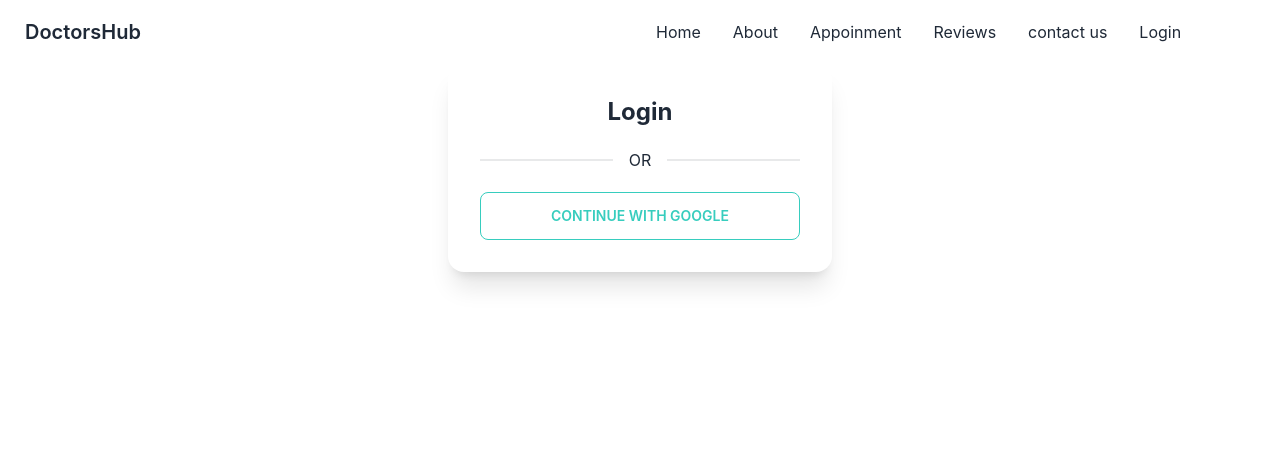
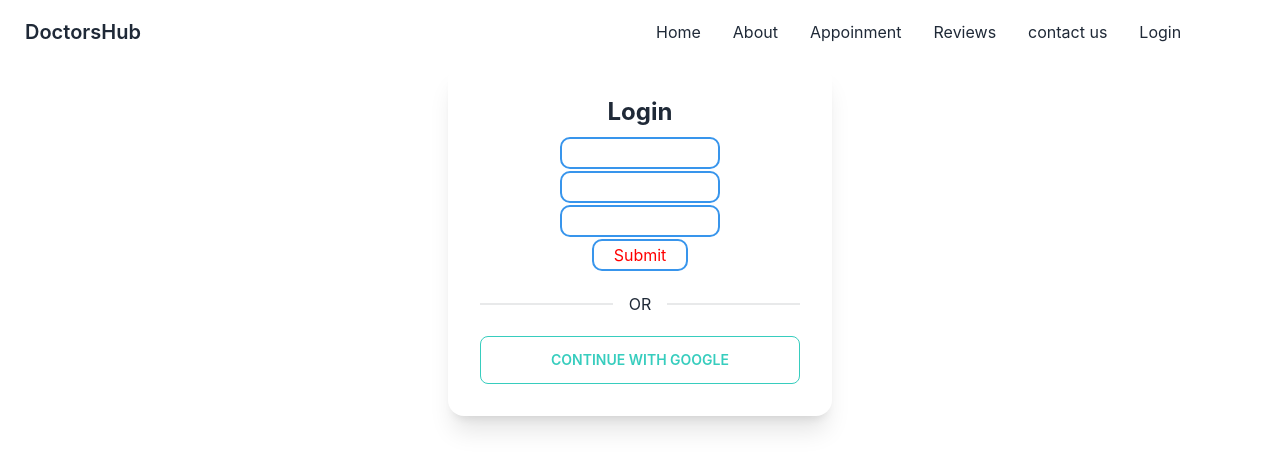
Before and after one commit to mahlilmahee/psychic-doctor01, a React (Create React App) app: page /login in a window 1280 px wide. Shown: the top 470 px of the page. Built offline with nearby package versions, Linux system fonts and the light colour scheme; no server answers.

Commit message:
login updated

```diff
--- a/src/pages/Login.js
+++ b/src/pages/Login.js
@@ -1,9 +1,14 @@
 import React from 'react';
 import auth from '../firebase.init';
+import { useForm } from "react-hook-form";
 import { useSignInWithGoogle } from 'react-firebase-hooks/auth';
 const Login = () => {
 
     const [signInWithGoogle, user, loading, error] = useSignInWithGoogle(auth);
+
+    const { register, formState: { errors }, handleSubmit } = useForm();
+
+    const onSubmit = (data) => console.log(data);
 
     if(user){
         console.log(user)
@@ -14,6 +19,18 @@ const Login = () => {
             <div class="card w-96 bg-base-100 shadow-xl">
   <div class="card-body">
     <h2 class="text-center text-2xl font-bold">Login</h2>
+    <form class='flex flex-col justify-center items-center' onSubmit={handleSubmit(onSubmit)}>
+      <input class='w-2/4' {...register("firstName", { required: true })} />
+      {errors.firstName?.type === 'required' && "First name is required"}
+
+      <input class='w-2/4' {...register("lastName", { required: true })} />
+      {errors.lastName && <p>Last name is required</p>}
+
+      <input class='w-2/4' {...register("mail", { required: "Email Address is required" })} />
+      <p>{errors.mail?.message}</p>
+
+      <input type="submit" />
+    </form>
     <div class="divider">OR</div>
     <button onClick={() => signInWithGoogle()} class="btn btn-outline btn-accent">Continue with google</button>
 
```
